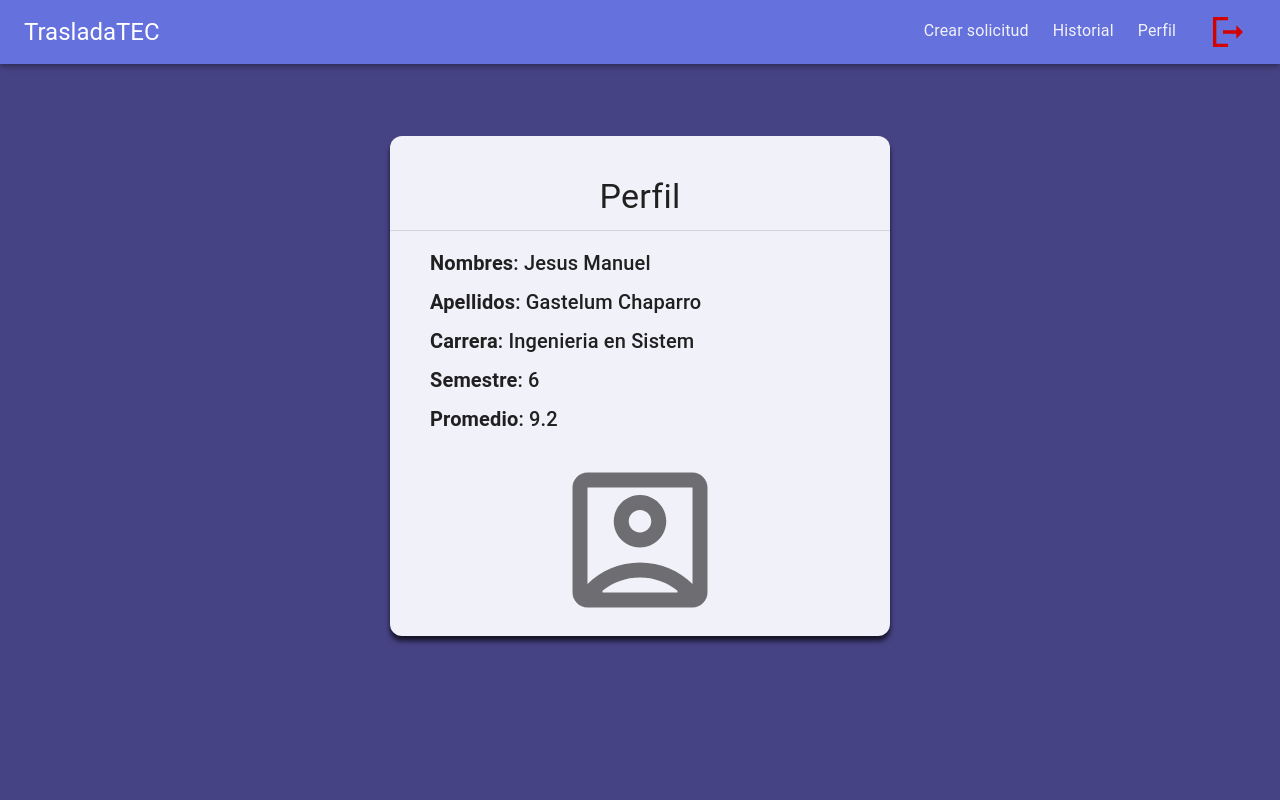
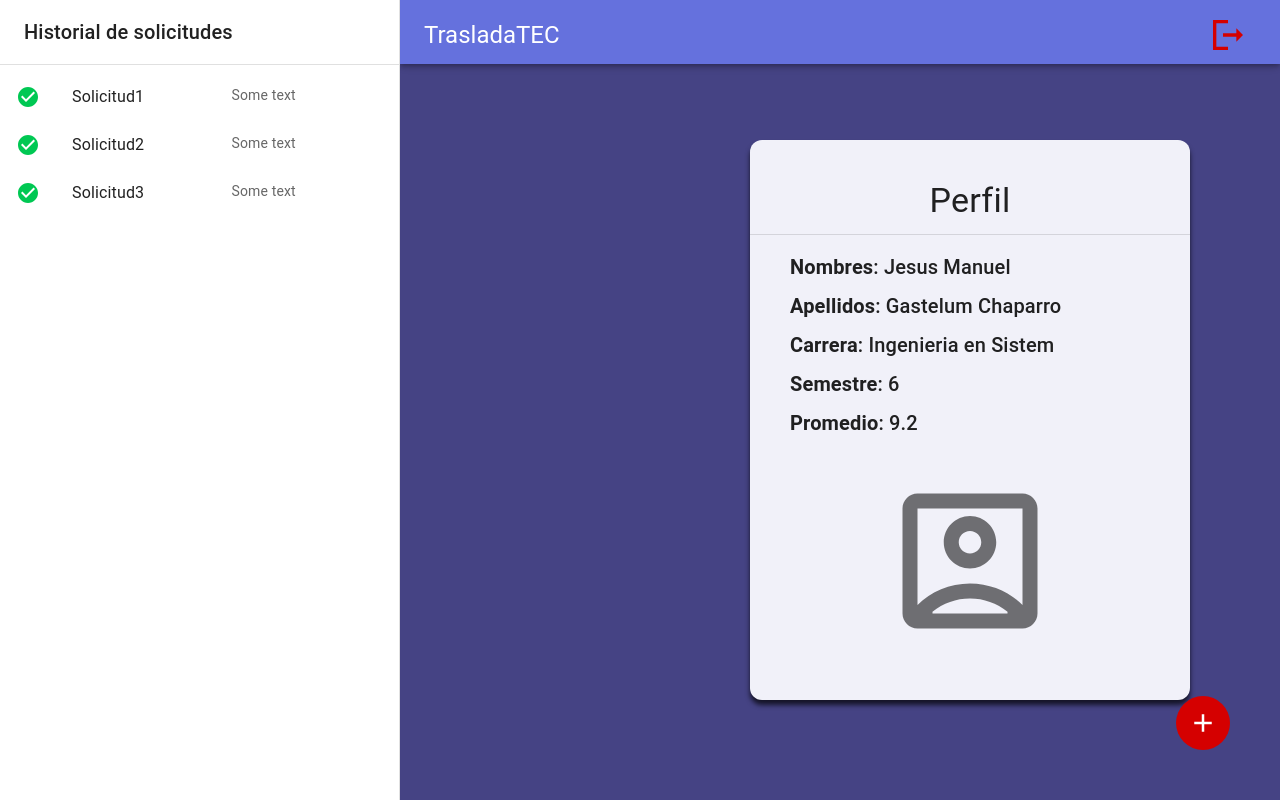
Before and after one commit to JesugG17/TrasladaTEC, a React (Vite) app in the folder frontend/: page /estudiante in a window 1280 px wide. Built offline with nearby package versions, Linux system fonts and the light colour scheme.

Commit message:
refactor: pagina de estudiante totalmente modificada y casi terminada

```diff
--- a/frontend/src/Auth/pages/LoginPage.jsx
+++ b/frontend/src/Auth/pages/LoginPage.jsx
@@ -1,4 +1,4 @@
-import { Button, CircularProgress, Grid, InputAdornment, TextField, Typography } from '@mui/material'
+import { Button, Grid, InputAdornment, TextField, Typography } from '@mui/material'
 import { EmailOutlined, PasswordOutlined } from '@mui/icons-material'
 import { useForm } from '../../hooks/useForm'
 import { useDispatch, useSelector } from 'react-redux'
--- a/frontend/src/router/AppRouter.jsx
+++ b/frontend/src/router/AppRouter.jsx
@@ -1,8 +1,11 @@
 import { Navigate, Route, Routes } from 'react-router'
-import { LoginPage } from '../Auth/pages/LoginPage'
+import { LoginPage } from '../auth/pages/LoginPage'
 import { TrasladaTECRoutes } from '../trasladatec/routes/TrasladaTECRoutes'
 
 export const AppRouter = () => {
+
+
+
   return (
     <Routes>
 
--- a/frontend/src/trasladatec/components/Navbar.jsx
+++ b/frontend/src/trasladatec/components/Navbar.jsx
@@ -1,31 +1,48 @@
-import { AppBar, Grid, Icon, IconButton, Toolbar, Typography } from '@mui/material'
-import { Links } from './Links'
-import { Home, HomeMaxOutlined, HomeOutlined } from '@mui/icons-material'
+import { LogoutSharp } from '@mui/icons-material';
+import {
+  AppBar,
+  Grid,
+  IconButton,
+  Toolbar,
+  Typography,
+} from '@mui/material';
+import { useNavigate } from 'react-router';
 
-export const Navbar = () => {
+
+export const Navbar = ({ drawerWidth }) => {
+  const navigate = useNavigate();
+
+  const logout = () => {
+    navigate("/", {
+      replace: true,
+    });
+  };
   return (
     <AppBar
-        position='fixed'
+      position="fixed"
       sx={{
-            width: '100%'
+        width: {sm: `calc(100% - ${drawerWidth}px)`},
       }}
     >
       <Toolbar>
         <Grid
           container
-                direction='row'
-                justifyContent='space-between'
-                alignItems='center'
+          direction="row"
+          justifyContent="space-between"
+          alignItems="center"
+          sx={{ height: 50}}
         >
           <Grid item>
-                    <Typography variant='h5' component='p'>
+            <Typography variant="h5" component="p">
               TrasladaTEC
             </Typography>
           </Grid>
-                <Links />
+
+          <IconButton onClick={logout}>
+            <LogoutSharp color="error" sx={{ fontSize: 40 }} />
+          </IconButton>
         </Grid>
       </Toolbar>
-
     </AppBar>
-  )
-}
+  );
+};
--- /dev/null
+++ b/frontend/src/trasladatec/components/Sidebar.jsx
@@ -0,0 +1,52 @@
+import { CheckCircle, TurnedIn } from '@mui/icons-material'
+import { Box, Divider, Drawer, Grid, List, ListItem, ListItemButton, ListItemIcon, ListItemText, Toolbar, Typography } from '@mui/material'
+import React from 'react'
+
+export const Sidebar = ({ drawerWidth }) => {
+  return (
+    <Box
+        component='nav'
+        sx={{ width: { sm: drawerWidth }, flexShrink: { sm: 0 }}}
+    >
+        <Drawer
+            variant='permanent'
+            open
+            sx={{
+                display: {xs: 'block'},
+                '& .MuiDrawer-paper': {boxSizing: 'border-box', width: drawerWidth}
+            }}
+        >
+            <Toolbar>
+                <Typography variant='h6'>Historial de solicitudes</Typography>
+
+            </Toolbar>
+            <Divider />
+            <List>
+                {
+                    ['Solicitud1', 'Solicitud2', 'Solicitud3'].map( text => (
+                        <ListItem
+                            key={ text }
+                            disablePadding
+                        >
+                            <ListItemButton>
+                                <ListItemIcon sx={{
+                                    color: 'success.main'
+                                }}>
+                                    <CheckCircle />
+                                </ListItemIcon>
+                                <Grid container>
+                                    <ListItemText primary={text} />
+                                    <ListItemText secondary={'Some text'} />
+                                </Grid>
+                            </ListItemButton>
+                        </ListItem>
+                    ))
+                }
+
+            </List>
+        </Drawer>
+
+
+    </Box>
+  )
+}
--- a/frontend/src/trasladatec/layout/TrasladaTECLayout.jsx
+++ b/frontend/src/trasladatec/layout/TrasladaTECLayout.jsx
@@ -1,18 +1,13 @@
-import { Box } from "@mui/material"
-import { Navbar } from "../components/Navbar"
+import { Box } from '@mui/material'
+import { Navbar } from '../components/Navbar'
+import { Sidebar } from '../components/Sidebar'
 
 export const TrasladaTECLayout = ({ children }) => {
   return (
     <Box bgcolor='#454384' sx={{ display: 'flex', height: '100vh'}}>
-        <Navbar />
-
-        <Box
-            component='main'
-            sx={{ flexGrow: 1, p: 2}}
-        >
-
-            { children }
-        </Box>
+        <Navbar drawerWidth={400}/>
+        <Sidebar drawerWidth={400} />
+        { children }
     </Box>
 
   )
--- /dev/null
+++ b/frontend/src/trasladatec/pages/EstudiantePage.jsx
@@ -0,0 +1,85 @@
+import { Divider, Grid, IconButton, Modal, Tooltip, Typography } from '@mui/material';
+import { TrasladaTECLayout } from '../layout/TrasladaTECLayout';
+import { AccountBoxOutlined, AddOutlined } from '@mui/icons-material';
+import { useState } from 'react';
+import { SolicitudView } from '../view/SolicitudView';
+
+export const EstudiantePage = () => {
+
+  const [open, setOpen] = useState(false);
+
+  const handleOpenApplication = () => {
+    setOpen(!open);
+  }
+
+  return (
+    <TrasladaTECLayout>
+        <Grid
+            container
+            direction='row'
+            position='relative'
+            // top='64px'
+            justifyContent='space-between'
+            // sx={{height: '100%' }}
+        >
+
+          <Grid
+            container
+            className="box-shadow"
+            sx={{ backgroundColor: 'secondary.main', width: '50%', height: '70%', borderRadius: 3}}
+            position='relative'
+            left='350px'
+            top='140px'
+          >
+             <Grid item xs={12} sx={{ mt: 5}}>
+                <Typography textAlign='center' variant="h4" gutterBottom>Perfil</Typography>
+                <Divider />
+                <Typography sx={{ml: 5, mt: 2}} variant="h6" gutterBottom ><b>Nombres</b>: Jesus Manuel</Typography>
+                <Typography sx={{ml: 5}} variant="h6" gutterBottom><b>Apellidos</b>: Gastelum Chaparro</Typography>
+                <Typography sx={{ml: 5}} variant="h6" gutterBottom><b>Carrera</b>: Ingenieria en Sistem</Typography>
+                <Typography sx={{ml: 5}} variant="h6" gutterBottom><b>Semestre</b>: 6</Typography>
+                <Typography sx={{ml: 5}} variant="h6" gutterBottom><b>Promedio</b>: 9.2</Typography>
+             </Grid>
+
+             <Grid
+              item
+              xs={12}
+              sx={{height: 180, mb: 5, textAlign: 'center'}}
+            >
+                <IconButton >
+                  <AccountBoxOutlined sx={{ fontSize: 180}}/>
+                </IconButton>
+             </Grid>
+
+          </Grid>
+
+            <Tooltip title='Crear solicitud'>
+              <IconButton
+                size='large'
+                sx={{
+                  color: 'white',
+                  backgroundColor: 'error.main',
+                  position: 'fixed',
+                  ':hover': { backgroundColor: 'error.main', opacity: 0.8},
+                  right: 50,
+                  bottom: 50
+                }}
+                onClick={ handleOpenApplication }
+              >
+                <AddOutlined sx={{ fontSize: 30 }}/>
+              </IconButton>
+            </Tooltip>
+
+            {
+              open &&
+              <Modal
+                open
+              >
+                <SolicitudView handleOpenApplication={ handleOpenApplication } />
+              </Modal>
+            }
+
+        </Grid>
+    </TrasladaTECLayout>
+  )
+}
--- a/frontend/src/trasladatec/routes/TrasladaTECRoutes.jsx
+++ b/frontend/src/trasladatec/routes/TrasladaTECRoutes.jsx
@@ -2,11 +2,12 @@ import { Navigate, Route, Routes } from 'react-router'
 import { EstudianteView } from '../view/EstudianteView'
 import { SolicitudView } from '../view/SolicitudView'
 import { HistorialView } from '../view/HistorialView'
+import { EstudiantePage } from '../pages/EstudiantePage'
 
 export const TrasladaTECRoutes = () => {
   return (
     <Routes>
-        <Route path='/estudiante' element={<EstudianteView />} />
+        <Route path='/estudiante' element={<EstudiantePage />} />
         <Route path='/crear' element={<SolicitudView />} />
         <Route path='/historial' element={<HistorialView />} />
         <Route path='/*' element={<Navigate to='/'/>}/>
--- a/frontend/src/trasladatec/view/EstudianteView.jsx
+++ /dev/null
@@ -1,47 +0,0 @@
-import { Divider, Grid, IconButton, Typography } from "@mui/material"
-import { TrasladaTECLayout } from "../layout/TrasladaTECLayout"
-import { AccountBoxOutlined } from "@mui/icons-material"
-
-
-export const EstudianteView = () => {
-  return (
-    <TrasladaTECLayout>
-        <Grid
-          container
-          direction='column'
-          alignItems='center'
-          justifyContent='center'
-          sx={{width: '100%'}}
-        >
-          <Grid
-            container
-            className="box-shadow"
-            sx={{ mt: 15, backgroundColor: 'secondary.main', width: 500, height: 500, borderRadius: 3}}
-            justifyContent='center'
-          >
-             <Grid item xs={12} sx={{ mt: 5}}>
-                <Typography textAlign='center' variant="h4" gutterBottom>Perfil</Typography>
-                <Divider />
-                <Typography sx={{ml: 5, mt: 2}} variant="h6" gutterBottom ><b>Nombres</b>: Jesus Manuel</Typography>
-                <Typography sx={{ml: 5}} variant="h6" gutterBottom><b>Apellidos</b>: Gastelum Chaparro</Typography>
-                <Typography sx={{ml: 5}} variant="h6" gutterBottom><b>Carrera</b>: Ingenieria en Sistem</Typography>
-                <Typography sx={{ml: 5}} variant="h6" gutterBottom><b>Semestre</b>: 6</Typography>
-                <Typography sx={{ml: 5}} variant="h6" gutterBottom><b>Promedio</b>: 9.2</Typography>
-             </Grid>
-
-             <Grid
-              item
-              xs={12}
-              sx={{height: 180, mb: 5, textAlign: 'center'}}
-            >
-                <IconButton >
-                  <AccountBoxOutlined sx={{ fontSize: 180}}/>
-                </IconButton>
-             </Grid>
-
-          </Grid>
-        </Grid>
-
-    </TrasladaTECLayout>
-  )
-}
--- a/frontend/src/trasladatec/view/SolicitudView.jsx
+++ b/frontend/src/trasladatec/view/SolicitudView.jsx
@@ -1,146 +1,153 @@
-import { useState } from 'react'
-import { Alert, Autocomplete, Button, Grid, TextField, Typography } from '@mui/material'
-import { TrasladaTECLayout } from '../layout/TrasladaTECLayout'
+import { useState } from "react";
+import {
+  Alert,
+  Autocomplete,
+  Button,
+  Grid,
+  IconButton,
+  TextField,
+  Typography,
+} from "@mui/material";
+import { CloseOutlined } from "@mui/icons-material";
 
-const institutos = ['Culiacan', 'Hermosillo', 'CDMX', 'Mazatlan'];
-const motivos = ['Familiar', 'Personal'];
+const institutos = ["Culiacan", "Hermosillo", "CDMX", "Mazatlan"];
+const motivos = ["Familiar", "Personal"];
 
-export const SolicitudView = () => {
-
-  const [otroMotivo, setOtroMotivo] = useState('');
-  const [instituto, setInputInstituto] = useState('');
-  const [motivo, setInputMotivo] = useState('');
+export const SolicitudView = ({ handleOpenApplication }) => {
+  const [otroMotivo, setOtroMotivo] = useState("");
+  const [instituto, setInputInstituto] = useState("");
+  const [motivo, setInputMotivo] = useState("");
   const [error, setError] = useState(false);
   const [success, setSuccess] = useState(false);
-
 
   const onChangeInstituto = (event, newInputValue) => {
     if (error) setError(false);
     if (success) setSuccess(false);
 
     setInputInstituto(newInputValue);
-  }
+  };
 
   const onChangeMotivo = (event, newInputValue) => {
     if (error) setError(false);
     if (success) setSuccess(false);
     setInputMotivo(newInputValue);
-  }
+  };
 
   const handleChange = (event) => {
     if (error) setError(false);
     if (success) setSuccess(false);
     setOtroMotivo(event.target.value);
-  }
+  };
 
   const handleSubmit = (event) => {
     event.preventDefault();
 
-    if (instituto.length === 0 || motivo.length === 0 || otroMotivo.length === 0) {
+    if (!instituto || !motivo || otroMotivo.length === 0) {
       setError(true);
       setSuccess(false);
       return;
     }
 
-    setInputInstituto('');
-    setInputMotivo('');
-    setOtroMotivo('');
+    setInputInstituto(null);
+    setInputMotivo(null);
+    setOtroMotivo("");
     setSuccess(true);
-  }
+  };
 
   return (
-    <TrasladaTECLayout>
     <Grid
       container
-            direction='row'
-            justifyContent='center'
-            alignItems='center'
-            sx={{width: '100%', height: '95vh', mt: 3}}
+      component="main"
+      className="box-shadow"
+      direction="column"
+      alignItems="center"
+      spacing={2}
+      position="relative"
+      left="400px"
+      top="120px"
+      sx={{
+        width: "50%",
+        height: 540,
+        backgroundColor: "secondary.main",
+        borderRadius: 3,
+        padding: 0,
+      }}
     >
-
-            <Grid
-              container
-              className='box-shadow'
-              direction='column'
-              alignItems='center'
-              spacing={2}
-              sx={{width: '40%', height: 540, backgroundColor: 'secondary.main', borderRadius: 3, padding: 0 }}
+      <Grid container direction="row" justifyContent="space-between">
+        <Typography
+          sx={{ mt: 3 }}
+          position="relative"
+          left="320px"
+          variant="h4"
+          gutterBottom
         >
-              <Typography sx={{mt: 3}}variant='h4' gutterBottom>Solicitud</Typography>
-              <form onSubmit={ handleSubmit }>
-                <Grid
-                  item
-                  xs={12}
-                >
+          Solicitud
+        </Typography>
+        <IconButton sx={{ mr: 5 }} onClick={handleOpenApplication}>
+          <CloseOutlined sx={{ fontSize: 30 }} color="error" />
+        </IconButton>
+      </Grid>
+      <form onSubmit={handleSubmit}>
+        <Grid item xs={12}>
           <Autocomplete
-                    id='institutos-select'
-                    sx={{width: 300}}
+            id="institutos-select"
+            sx={{ width: 300 }}
             options={institutos}
-                    onChange={ onChangeInstituto }
-                    value={ instituto }
+            onChange={onChangeInstituto}
+            value={instituto}
             blurOnSelect
-                    renderInput={( params ) => {
-                      return <TextField {...params} label='Instituto destino' margin='normal'/>
+            renderInput={(params) => {
+              return (
+                <TextField
+                  {...params}
+                  label="Instituto destino"
+                  margin="normal"
+                />
+              );
             }}
           />
         </Grid>
-                <Grid
-                  item
-                  xs={12}
-                >
+        <Grid item xs={12}>
           <Autocomplete
-                    id='institutos-select'
-                    sx={{width: 300}}
-                    name='motivo'
+            id="institutos-select"
+            sx={{ width: 300 }}
+            name="motivo"
             options={motivos}
-                    onChange={ onChangeMotivo }
-                    value={ motivo }
-                    renderInput={( params ) => {
-                      return <TextField {...params} label='Motivo' margin='normal'/>
+            onChange={onChangeMotivo}
+            value={motivo}
+            renderInput={(params) => {
+              return <TextField {...params} label="Motivo" margin="normal" />;
             }}
           />
         </Grid>
-                <Grid
-                  item
-                  xs={12}
-                >
+        <Grid item xs={12}>
           <TextField
             multiline
             minRows={4}
-                    name='otroMotivo'
+            name="otroMotivo"
             onChange={handleChange}
             value={otroMotivo}
-                    label='Otro motivo'
-                    variant='filled'
-                    sx={{ width: 300, mt: 2}}
+            label="Otro motivo"
+            variant="filled"
+            sx={{ width: 300, mt: 2 }}
           />
         </Grid>
-                <Grid
-                  item
-                  xs={12}
-                  sx={{mt: 2}}
-                >
-
-                  <Button
-                    variant='contained'
-                    type='submit'
-                    fullWidth
-                    sx={{mt: 2}}
-                  >
+        <Grid item xs={12} sx={{ mt: 2 }}>
+          <Button variant="contained" type="submit" fullWidth sx={{ mt: 2 }}>
             Crear solicitud
           </Button>
-                  {
-                    error &&
-                    <Alert sx={{mt: 2}} severity='error' color='error'>Favor de llenar todos los campos</Alert>
-                  }
-                  {
-                    success &&
-                    <Alert severity='success' sx={{mt: 2}} color='success'>Solicitud creada exitosamente</Alert>
-                  }
+          {error && (
+            <Alert sx={{ mt: 2 }} severity="error" color="error">
+              Favor de llenar todos los campos
+            </Alert>
+          )}
+          {success && (
+            <Alert severity="success" sx={{ mt: 2 }} color="success">
+              Solicitud creada exitosamente
+            </Alert>
+          )}
         </Grid>
       </form>
     </Grid>
-          </Grid>
-    </TrasladaTECLayout>
-  )
-}
+  );
+};
```
Also changed, not shown: frontend/src/trasladatec/view/HistorialView.jsx (deleted, +0 -7 lines). Lines whose indentation alone changed are shown as unchanged.
